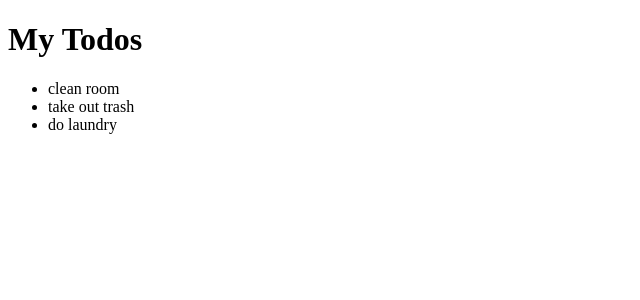
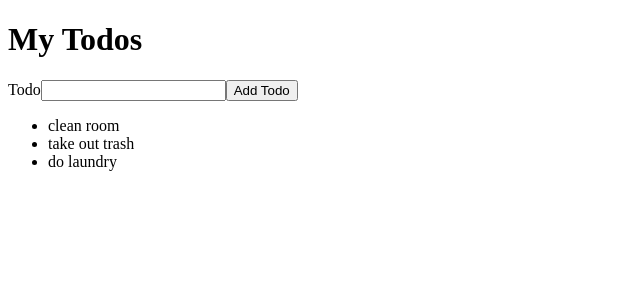
Before and after one commit to sxcueto/todo-list, a React (Vite) app: page / in a window 1280 px wide. Shown: the top 300 px of the page, without its empty margins (0-640 px from the left). Built offline with nearby package versions, Linux system fonts and the light colour scheme.

Commit message:
added todo list and todo form

```diff
--- a/src/App.jsx
+++ b/src/App.jsx
@@ -1,19 +1,15 @@
 import './App.css'
+import TodoList from './TodoList.jsx'
+import TodoForm from './TodoForm.jsx'
+function App() {
 
-function App() {
-  const todos = [
-    {id: 1, title: "clean room"},
-    {id: 2, title: "take out trash"},
-    {id: 3, title: "do laundry"},
-  ]
   return(
-<div>
-  <h1>My Todos</h1>
-  <ul>
-    {todos.map(todo => <li key={todo.id}>{todo.title} </li>)}
-  </ul>
-</div>
+    <div>
+    <h1>My Todos</h1>
+<TodoForm />
+ <TodoList />
 
+  </div>
 )}
 
 export default App
--- /dev/null
+++ b/src/TodoForm.jsx
@@ -0,0 +1,14 @@
+function TodoForm(){
+
+    return (
+<form>
+    <label htmlFor="todoTitle">Todo</label>
+    <input type="text" id="todoTitle"></input>
+    <button>Add Todo</button>
+</form>
+    )
+}
+
+
+
+export default TodoForm
--- /dev/null
+++ b/src/TodoList.jsx
@@ -0,0 +1,18 @@
+
+function TodoList(){
+      const todos = [
+    {id: 1, title: "clean room"},
+    {id: 2, title: "take out trash"},
+    {id: 3, title: "do laundry"},
+  ]
+  return(
+     <div>
+
+  <ul>
+    {todos.map(todo => <li key={todo.id}>{todo.title} </li>)}
+  </ul>
+</div>
+    )
+}
+
+export default TodoList
```
